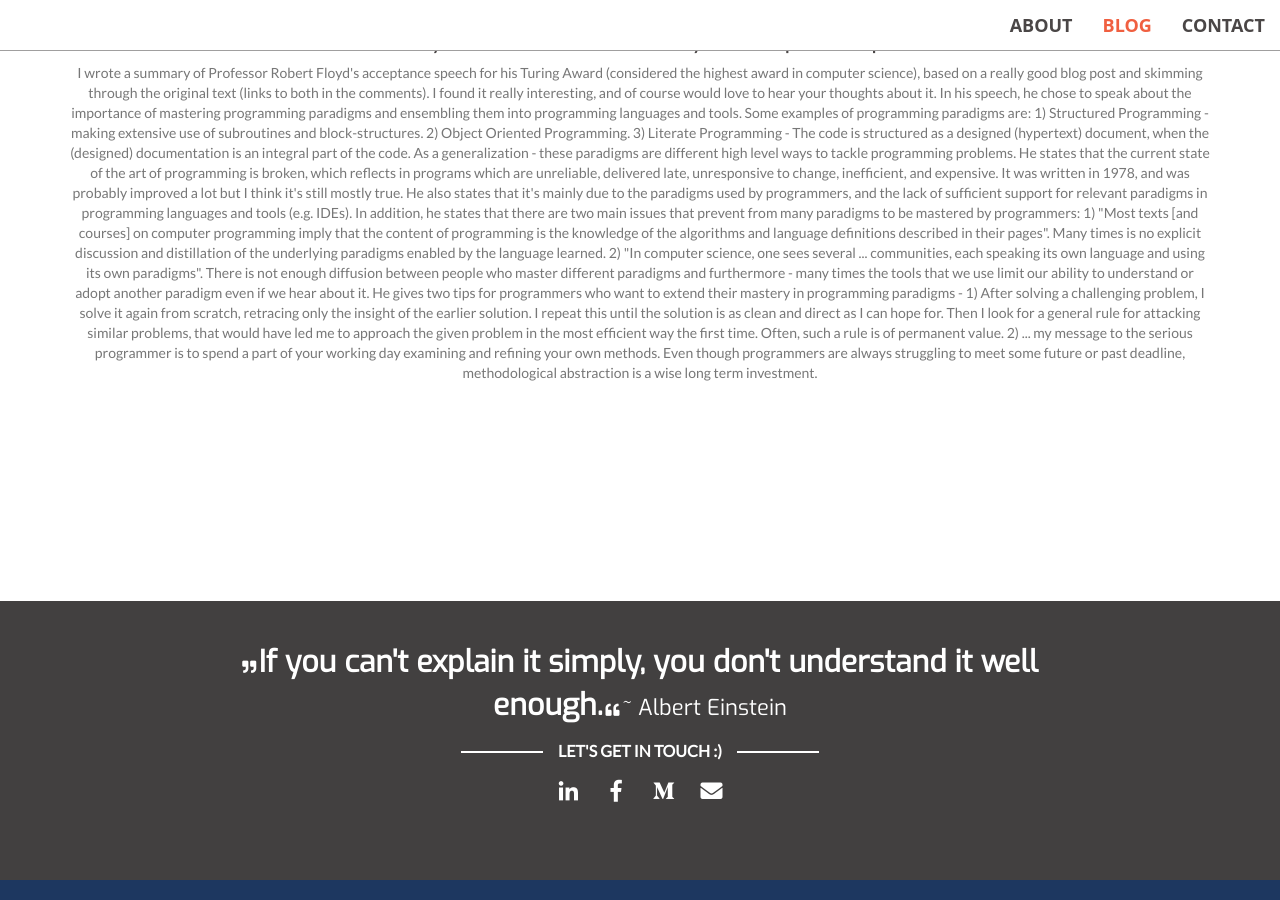
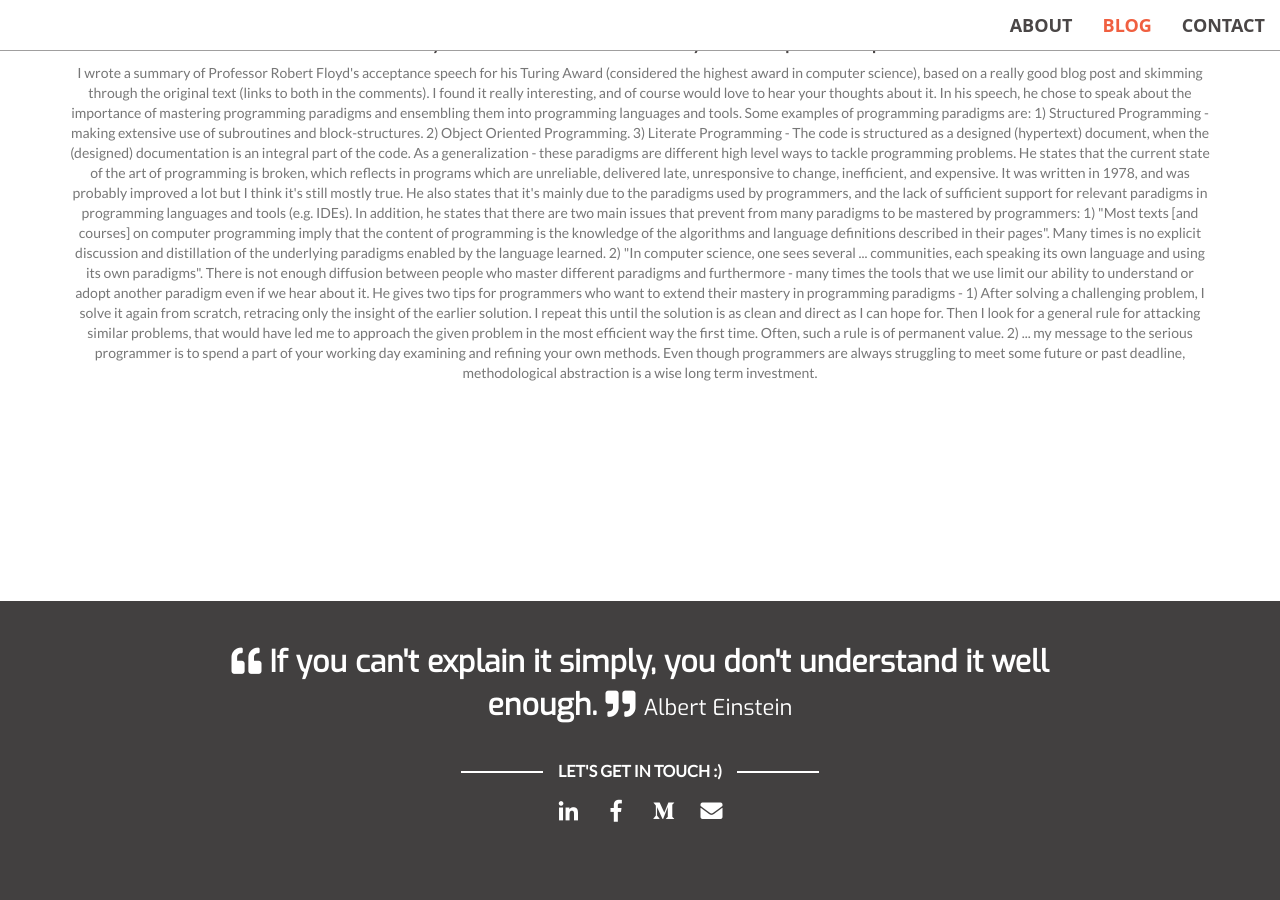
Before and after one commit to idan-bassuk/idan-bassuk.github.io, a Jekyll site: the page built from index.html, in a window 1280 px wide and 900 px high, scrolled down 1739 px. Built offline with Jekyll 4.4.1, drawn with Linux system fonts in a browser that asks for light colours.

Commit message:
Update contact.html

```diff
--- a/_includes/contact.html
+++ b/_includes/contact.html
@@ -1,13 +1,13 @@
 <footer class="container bg-dark">
     <div class="row">
-            <div class="col-lg-8 col-lg-offset-2 text-center">
+            <div class="col-lg-8 col-lg-offset-2 text-center quote">
+                <i class="fas fa-quote-left"></i>
+                <span>{{ site.quote }}</span>
                 <i class="fas fa-quote-right"></i>
-                <span class="quote">{{ site.quote }}</span>
-                <i class="fas fa-quote-left"></i>
-                <span class="quote-by">~ {{ site.quote-by }}</span>
+                <span class="quote-by">{{ site.quote-by }}</span>
             </div>
         </div>
-
+    <br>
     <div class="row">
             <div class="col-lg-8 col-lg-offset-2 text-center">
                 <h3 class="fancy"><span>Let's Get In Touch :)</span></h3>
```
